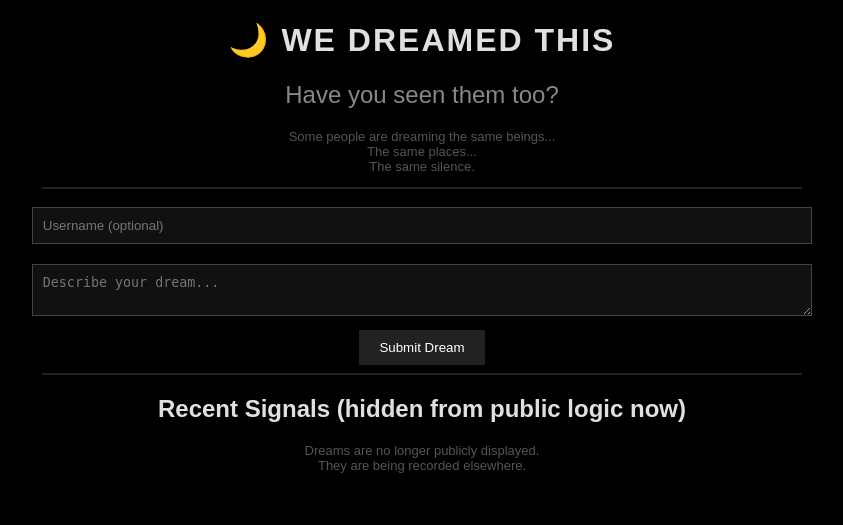
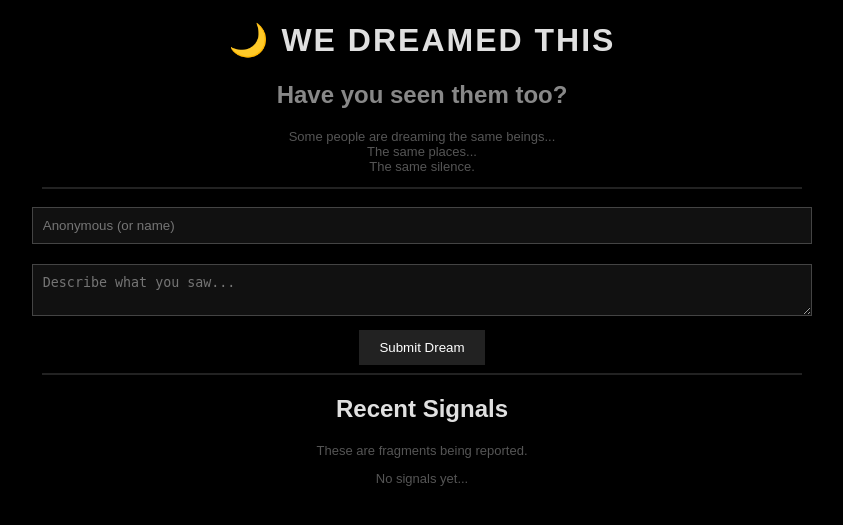
Before and after one commit to Dream-it-say-it/dream-website, a Flask app: template templates/index.html in a window 1280 px wide. Shown: the top 525 px of the page, without its empty margins (218-1061 px from the left). Run offline with Flask 3, Linux system fonts and the light colour scheme; the template is opened without the code that fills it, so the values that code supplies are empty.

Commit message:
Update index.html

```diff
--- a/templates/index.html
+++ b/templates/index.html
@@ -45,20 +45,24 @@
             text-align: left;
         }
 
-        .warning {
-            color: #ff4d4d;
-            font-size: 13px;
+        .reply {
+            color: #ffcc00;
             margin-top: 10px;
         }
 
         .subtitle {
             color: #888;
-            font-weight: normal;
         }
 
         .small-text {
             color: #555;
             font-size: 13px;
+        }
+
+        .warning {
+            color: #ff4d4d;
+            font-size: 13px;
+            margin-top: 10px;
         }
     </style>
 
@@ -80,21 +84,38 @@
 
 <!-- SUBMIT FORM -->
 <form action="/submit" method="post">
-    <input type="text" name="username" placeholder="Username (optional)">
+    <input type="text" name="username" placeholder="Anonymous (or name)">
     <br>
-    <textarea name="dream" placeholder="Describe your dream..." required></textarea>
+    <textarea name="dream" placeholder="Describe what you saw..." required></textarea>
     <br>
     <button type="submit">Submit Dream</button>
 </form>
 
 <hr style="border:1px solid #222; width:60%;">
 
-<h2>Recent Signals (hidden from public logic now)</h2>
+<h2>Recent Signals</h2>
 
 <p class="small-text">
-    Dreams are no longer publicly displayed.<br>
-    They are being recorded elsewhere.
+    These are fragments being reported.
 </p>
+
+<!-- DREAM FEED -->
+{% if dreams %}
+    {% for d in dreams %}
+        <div class="dream">
+            <p><b>{{ d[1] }}</b>:</p>
+            <p>{{ d[2] }}</p>
+
+            {% if d[3] %}
+                <div class="reply">
+                    ⚠️ Response: {{ d[3] }}
+                </div>
+            {% endif %}
+        </div>
+    {% endfor %}
+{% else %}
+    <p class="small-text">No signals yet...</p>
+{% endif %}
 
 </body>
 </html>
```
